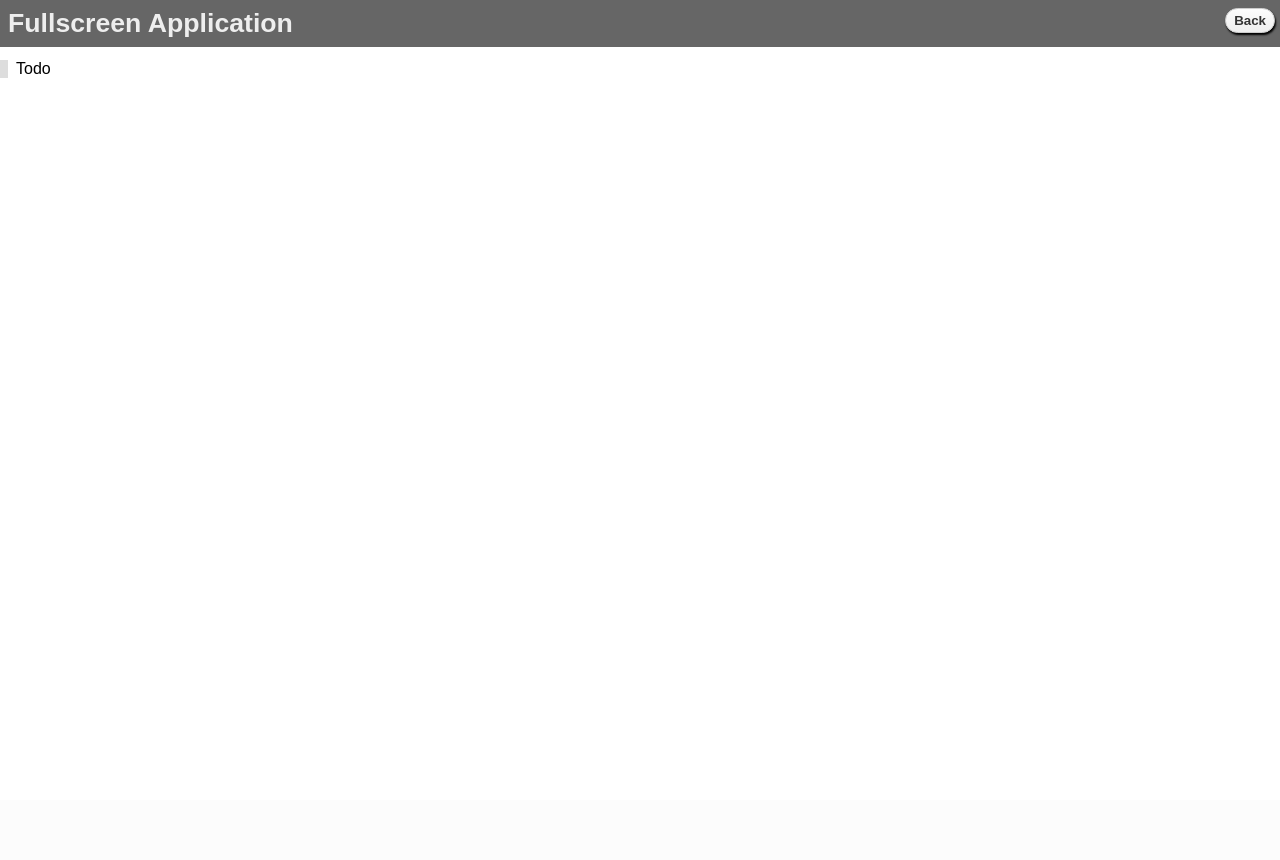
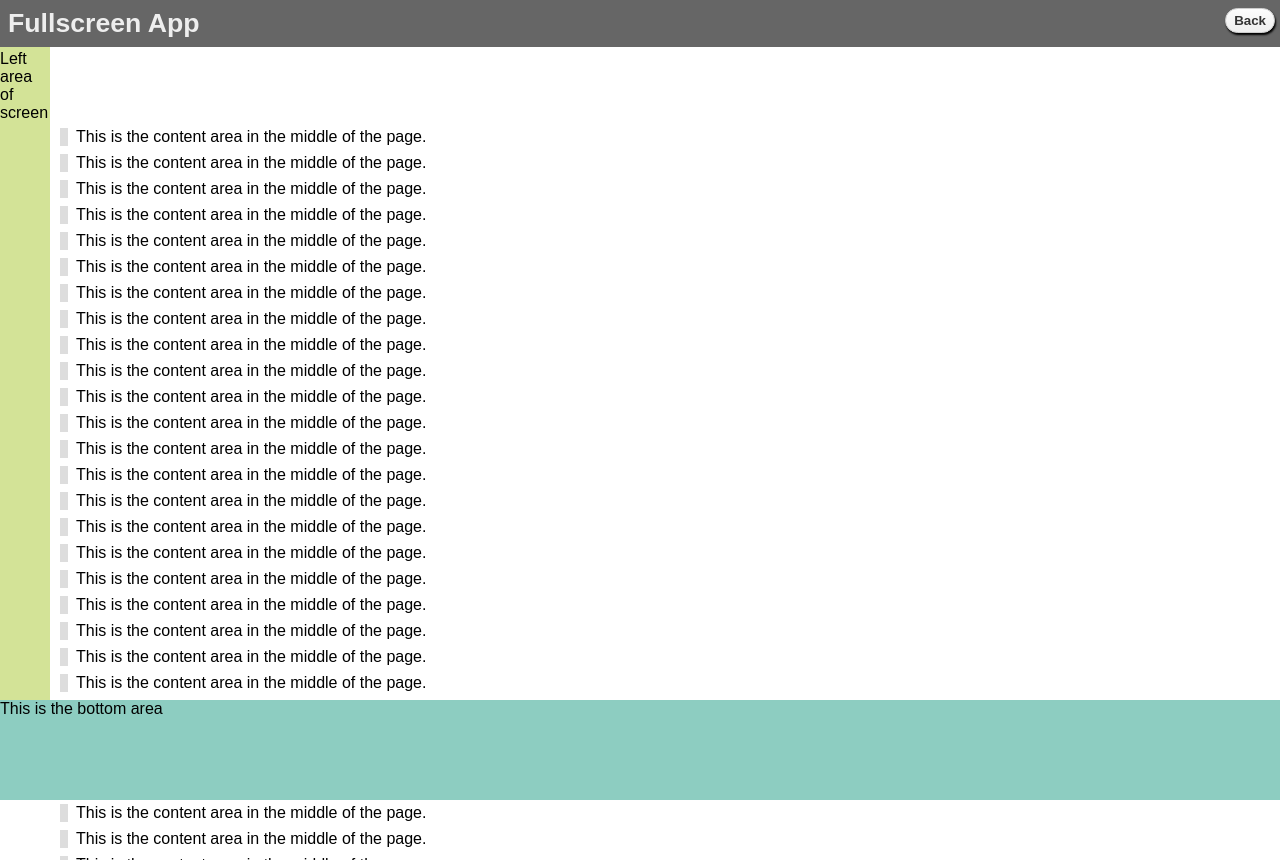
Before and after one commit to mikeplate/Mobile-Web-Demo, a PHP site: page /viewports/fullscreen.html in a window 1280 px wide. Before the commit the page ends 78 px from the top, so only its background shows below. Run offline with PHP 8.4, Linux system fonts and the light colour scheme.

Commit message:
File store. Full screen testing.

```diff
--- a/apps/twitter-connect/twitter.php
+++ b/apps/twitter-connect/twitter.php
@@ -31,7 +31,7 @@ elseif (!isset($_GET['oauth_verifier'])) {
 
     $_SESSION['oauth'] = $oauth->extract_params($oauth->response['response']);
     $oauth_token = $_SESSION['oauth']['oauth_token'];
-    $authurl = $oauth->url('oauth/authorize', '') . "?oauth_token={$oauth_token}";
+    $authurl = $oauth->url('oauth/authenticate', '') . "?oauth_token={$oauth_token}";
 
     echo json_encode(Array('success' => true, 'url' => $authurl));
     die();
--- a/viewports/fullscreen.html
+++ b/viewports/fullscreen.html
@@ -1,9 +1,48 @@
-<!DOCTYPE HTML>
+<!DOCTYPE html>
 <html>
 <head>
 <title>Fullscreen Application</title>
 <meta name="viewport" content="user-scalable=yes, width=device-width" />
 <link rel="stylesheet" href="../style.css" type="text/css" />
+<style>
+html, body {
+    height: 100%;
+}
+.screen {
+    height: 100%;
+}
+.left {
+    -moz-box-sizing: border-box;
+    box-sizing: border-box;
+    position: absolute;
+    left: 0px;
+    top: 0px;
+    width: 50px;
+    height: 100%;
+    padding-top: 50px;
+    background-color: #D3E397;
+    z-index: -1;
+}
+.bottom {
+    -moz-box-sizing: border-box;
+    box-sizing: border-box;
+    position: absolute;
+    width: 100%;
+    height: 100px;
+    bottom: 0px;
+    background-color: #8DCDC1;
+}
+.content {
+    -moz-box-sizing: border-box;
+    box-sizing: border-box;
+    width: 100%;
+    height: 100%;
+    padding-top: 60px;
+    padding-left: 60px;
+    padding-bottom: 110px;
+    overflow: hidden;
+}
+</style>
 <script>
 function hideAddressBar() {
     if (!window.location.hash) {
@@ -16,14 +55,64 @@ function hideAddressBar() {
 }
 
 window.addEventListener("load", function() {
-    if(!window.pageYOffset)
+    if (!window.pageYOffset)
         hideAddressBar();
 });
 window.addEventListener("orientationchange", hideAddressBar);
 </script>
 </head>
 <body class="page">
-	<h1>Fullscreen Application<a href="index.html">Back</a></h1>
-    <p>Todo</p>
+	<h1>Fullscreen App <a href="index.html">Back</a></h1>
+    <div class="screen">
+        <div class="left">
+            Left<br />area<br />of<br />screen
+        </div>
+        <div class="bottom">
+            This is the bottom area
+        </div>
+        <div class="content">
+            <p>This is the content area in the middle of the page.</p>
+            <p>This is the content area in the middle of the page.</p>
+            <p>This is the content area in the middle of the page.</p>
+            <p>This is the content area in the middle of the page.</p>
+            <p>This is the content area in the middle of the page.</p>
+            <p>This is the content area in the middle of the page.</p>
+            <p>This is the content area in the middle of the page.</p>
+            <p>This is the content area in the middle of the page.</p>
+            <p>This is the content area in the middle of the page.</p>
+            <p>This is the content area in the middle of the page.</p>
+            <p>This is the content area in the middle of the page.</p>
+            <p>This is the content area in the middle of the page.</p>
+            <p>This is the content area in the middle of the page.</p>
+            <p>This is the content area in the middle of the page.</p>
+            <p>This is the content area in the middle of the page.</p>
+            <p>This is the content area in the middle of the page.</p>
+            <p>This is the content area in the middle of the page.</p>
+            <p>This is the content area in the middle of the page.</p>
+            <p>This is the content area in the middle of the page.</p>
+            <p>This is the content area in the middle of the page.</p>
+            <p>This is the content area in the middle of the page.</p>
+            <p>This is the content area in the middle of the page.</p>
+            <p>This is the content area in the middle of the page.</p>
+            <p>This is the content area in the middle of the page.</p>
+            <p>This is the content area in the middle of the page.</p>
+            <p>This is the content area in the middle of the page.</p>
+            <p>This is the content area in the middle of the page.</p>
+            <p>This is the content area in the middle of the page.</p>
+            <p>This is the content area in the middle of the page.</p>
+            <p>This is the content area in the middle of the page.</p>
+            <p>This is the content area in the middle of the page.</p>
+            <p>This is the content area in the middle of the page.</p>
+            <p>This is the content area in the middle of the page.</p>
+            <p>This is the content area in the middle of the page.</p>
+            <p>This is the content area in the middle of the page.</p>
+            <p>This is the content area in the middle of the page.</p>
+            <p>This is the content area in the middle of the page.</p>
+            <p>This is the content area in the middle of the page.</p>
+            <p>This is the content area in the middle of the page.</p>
+            <p>This is the content area in the middle of the page.</p>
+            <p>This is the content area in the middle of the page.</p>
+        </div>
+    </div>
 </body>
 </html>
```
Also changed, not shown: apps/filestore/index.php (+16 -2 lines), apps/filestore/style.css (+38 -1 lines), detect/javascript.html (+21 -6 lines), viewports/fullscreen-boxsizing.html (added, +107 -0 lines), viewports/fullscreen-table.html (added, +108 -0 lines), apps/filestore/jquery.tmpl.min.js (added), favicon.ico (added).
